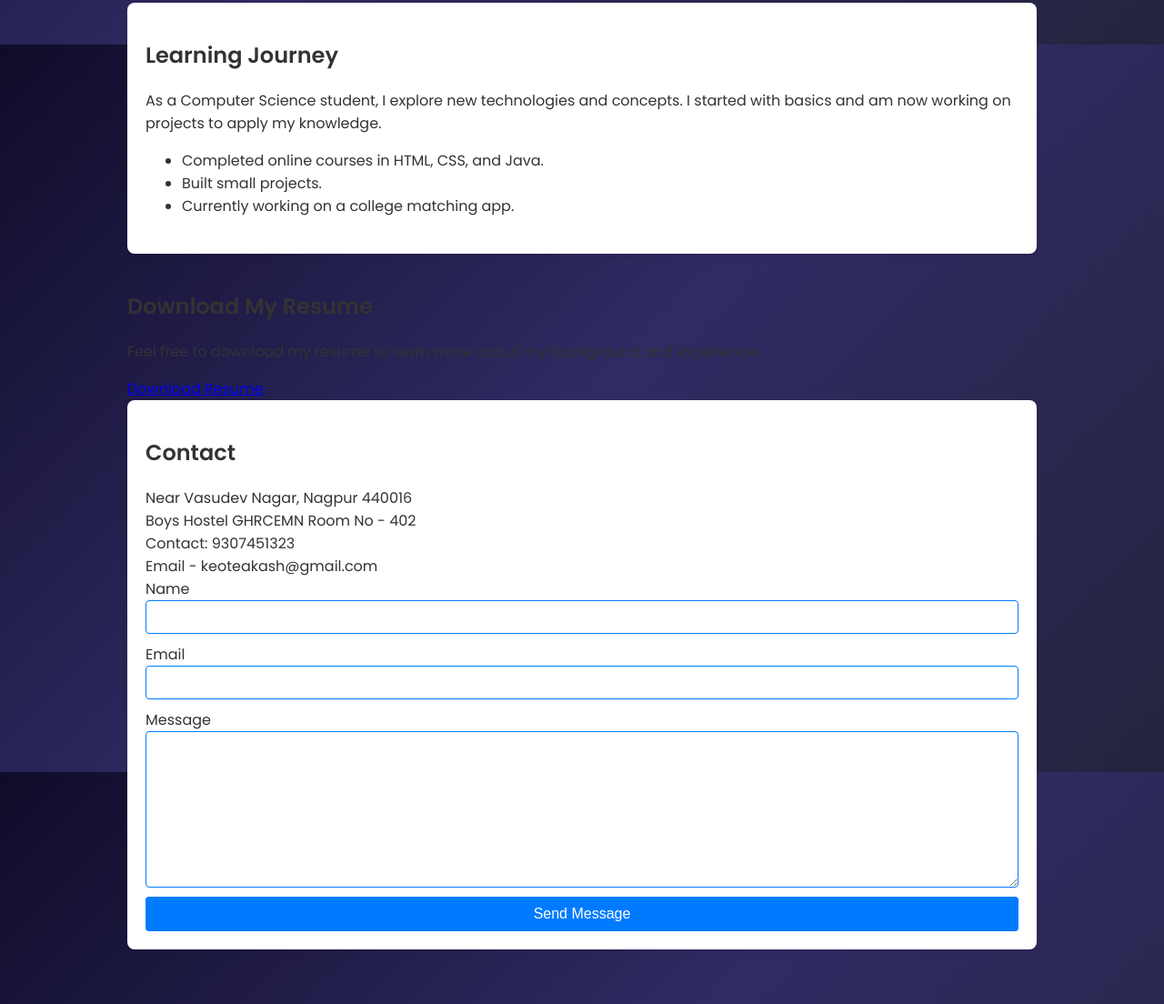
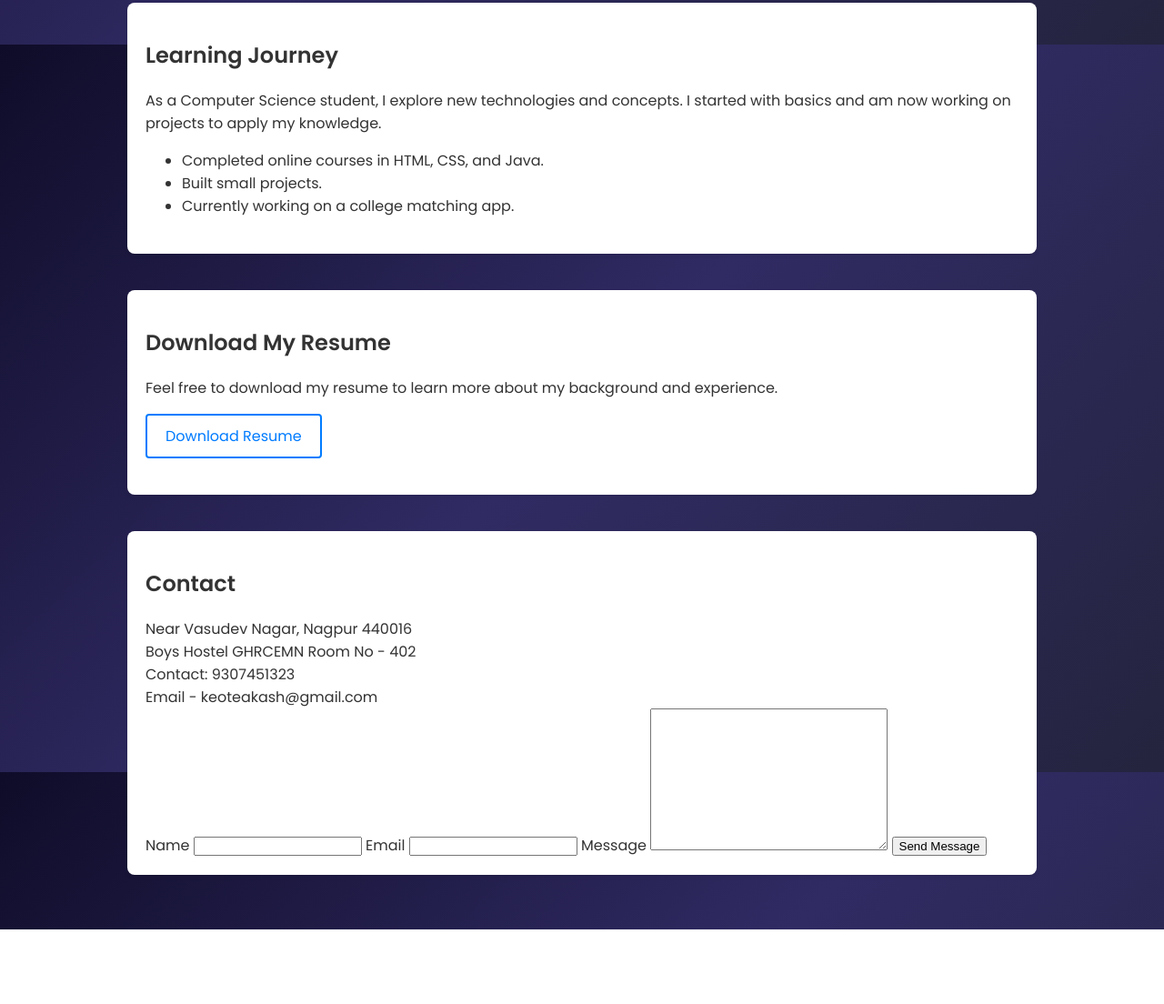
Before and after one commit to AkashKeote/Portfolio, a plain HTML site: page index.html in a window 1280 px wide. Shown: the part 751-1855 px from the top of the page at 91% size. After the commit the page ends 1773 px from the top, so only its background shows below. Drawn offline with Linux system fonts and the light colour scheme.

Commit message:
Update styles.css

```diff
--- a/styles.css
+++ b/styles.css
@@ -85,6 +85,7 @@ nav .right a:hover {
 
 .skills-section,
 .learning-journey-section,
+.download-section,
 .contact-section {
   padding: 20px;
   margin-bottom: 40px;
@@ -95,13 +96,15 @@ nav .right a:hover {
 
 .skills-section h2,
 .learning-journey-section h2,
+.download-section h2,
 .contact-section h2 {
   font-size: 24px;
   margin-bottom: 20px;
 }
 
 .skills-section .text,
-.learning-journey-section .text {
+.learning-journey-section .text,
+.download-section .text {
   margin-bottom: 20px;
 }
 
@@ -126,49 +129,20 @@ nav .right a:hover {
   margin-right: 10px;
 }
 
-.contact-section form {
-  display: flex;
-  flex-direction: column;
+.download-section .download-link {
+  display: inline-block;
+  padding: 10px 20px;
+  border: 2px solid var(--link-color);
+  border-radius: 4px;
+  text-decoration: none;
+  color: var(--link-color);
+  background-color: #fff;
+  transition: background-color 0.3s, color 0.3s;
 }
 
-.contact-section form input,
-.contact-section form textarea {
-  border: 1px solid var(--link-color);
-  padding: 10px;
-  margin-bottom: 10px;
-  border-radius: 4px;
+.download-section .download-link:hover {
+  background-color: var(--link-color);
+  color: #fff;
 }
 
-.contact-section form button {
-  background-color: var(--link-color);
-  color: #fff;
-  border: none;
-  padding: 10px;
-  border-radius: 4px;
-  cursor: pointer;
-  font-size: 16px;
-}
-
-.contact-section form button:hover {
-  background-color: darken(var(--link-color), 10%);
-}
-
-@media (max-width: 600px) {
-  nav {
-      flex-direction: column;
-      align-items: flex-start;
-  }
-
-  nav .right a {
-      font-size: 14px;
-  }
-
-  .hero-section {
-      flex-direction: column;
-      text-align: center;
-  }
-
-  .hero-section .headshot img {
-      width: 150px;
-  }
-}
+.contact-section form {
```
